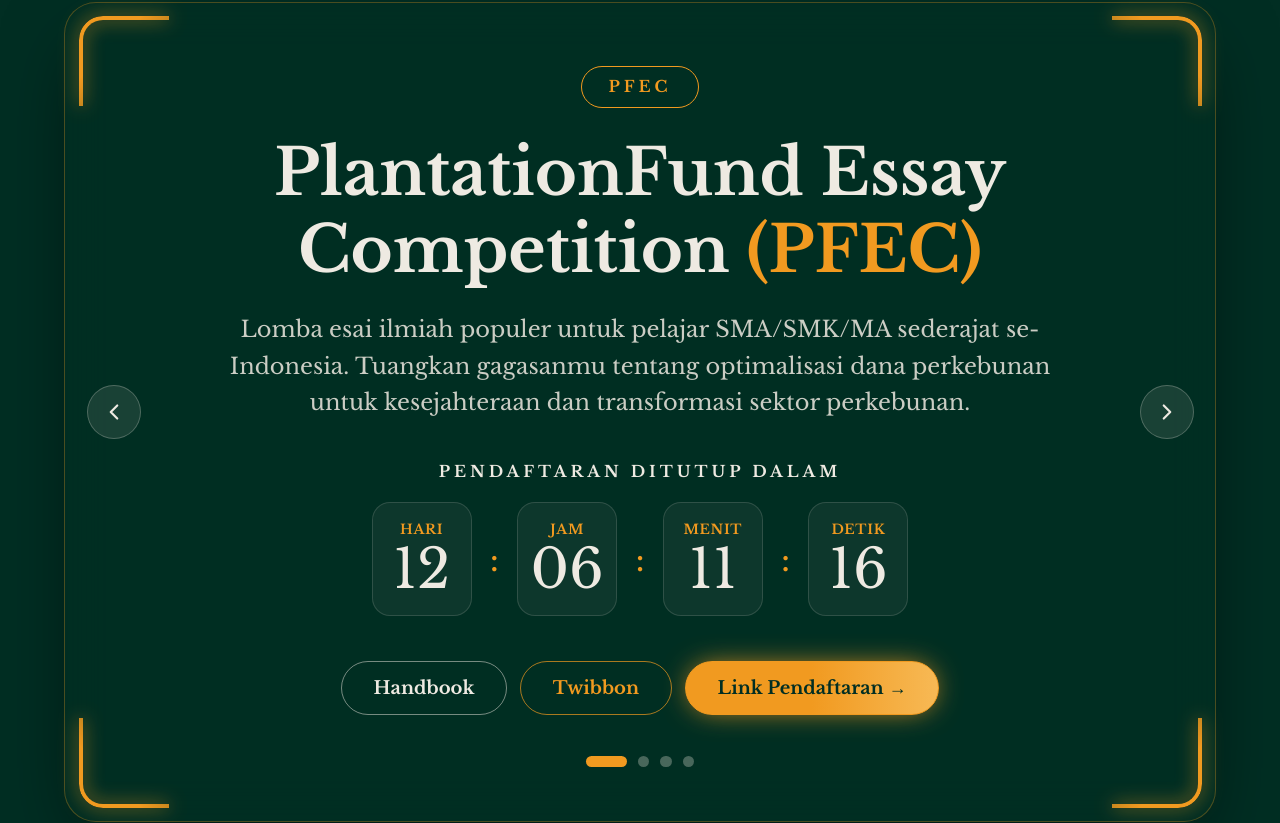
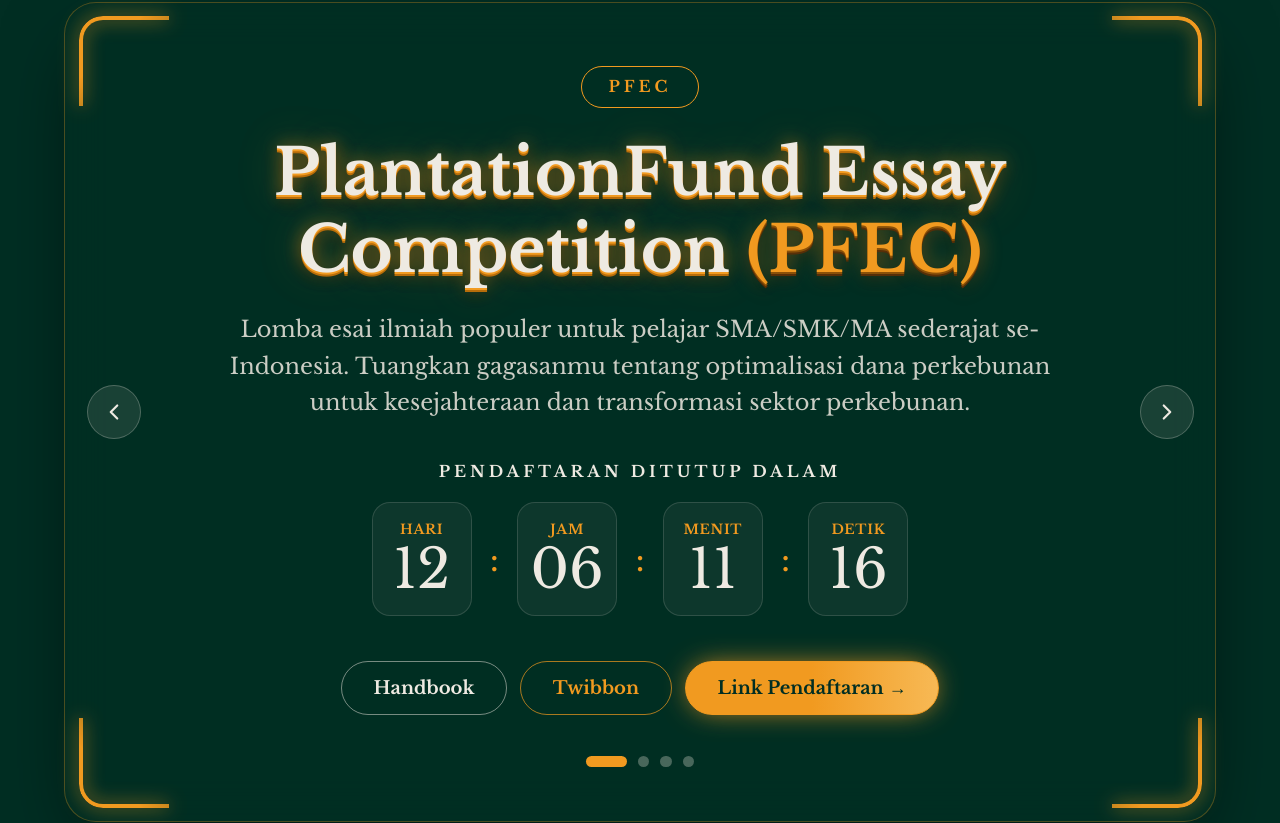
Before and after one commit to Stefanfoxa/Tfest, a React (Vite) app in the folder Tfest/: page / in a window 1280 px wide. Shown: the part 2178-3001 px from the top of the page. Built offline with nearby package versions, Linux system fonts and the light colour scheme; a web font is replaced by a local one.

Commit message:
Update index.css

```diff
--- a/Tfest/src/index.css
+++ b/Tfest/src/index.css
@@ -91,3 +91,12 @@
 @media (prefers-reduced-motion: reduce) {
   .decor-sway, .decor-sway-m, .decor-twinkle { animation: none !important; }
 }
+
+/* Judul bercahaya: ekstrusi emas di bawah huruf + glow lembut. Bagian beraksen emas (span text-*) memakai versi sendiri. */
+.title-glow {
+  text-shadow: 0 2px 0 #f19a20, 0 4px 0 #b86d0a, 0 0 18px rgba(241, 154, 32, 0.55), 0 0 44px rgba(241, 154, 32, 0.28),
+    0 8px 16px rgba(0, 0, 0, 0.45);
+}
+.title-glow span[class*='text-'] {
+  text-shadow: 0 2px 0 #8a5008, 0 4px 0 #572f08, 0 0 20px rgba(241, 154, 32, 0.5), 0 8px 16px rgba(0, 0, 0, 0.4);
+}
```
